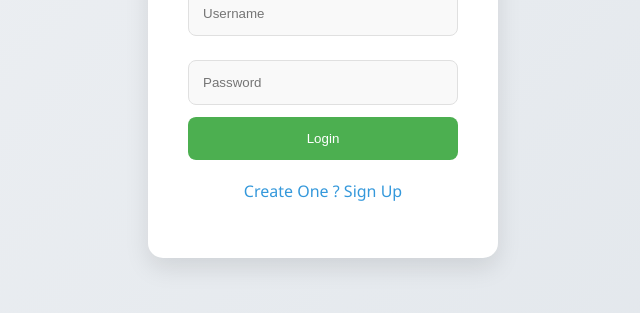
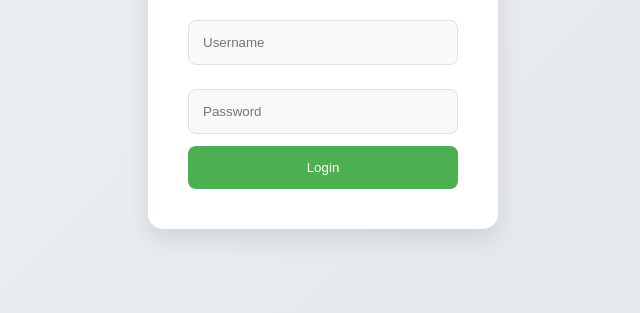
Before and after one commit to chaitanyaponnada/SpendIQ, a website: page login.html in a window 1280 px wide. Shown: the part 421-734 px from the top of the page, without its empty margins (317-957 px from the left). Drawn offline with Linux system fonts and the light colour scheme.

```diff
--- a/login.html
+++ b/login.html
@@ -106,7 +106,6 @@
         <input type="password" id="loginPassword" placeholder="Password" required>
         <button id="loginBtn">Login</button>
         <p id="loginError"></p>
-        <p style="text-align: center; margin-top: 20px;"><a href="signup.html">Create One ? Sign Up</a></p>
     </div>
     <script src="login.js"></script>
     <script>
```
